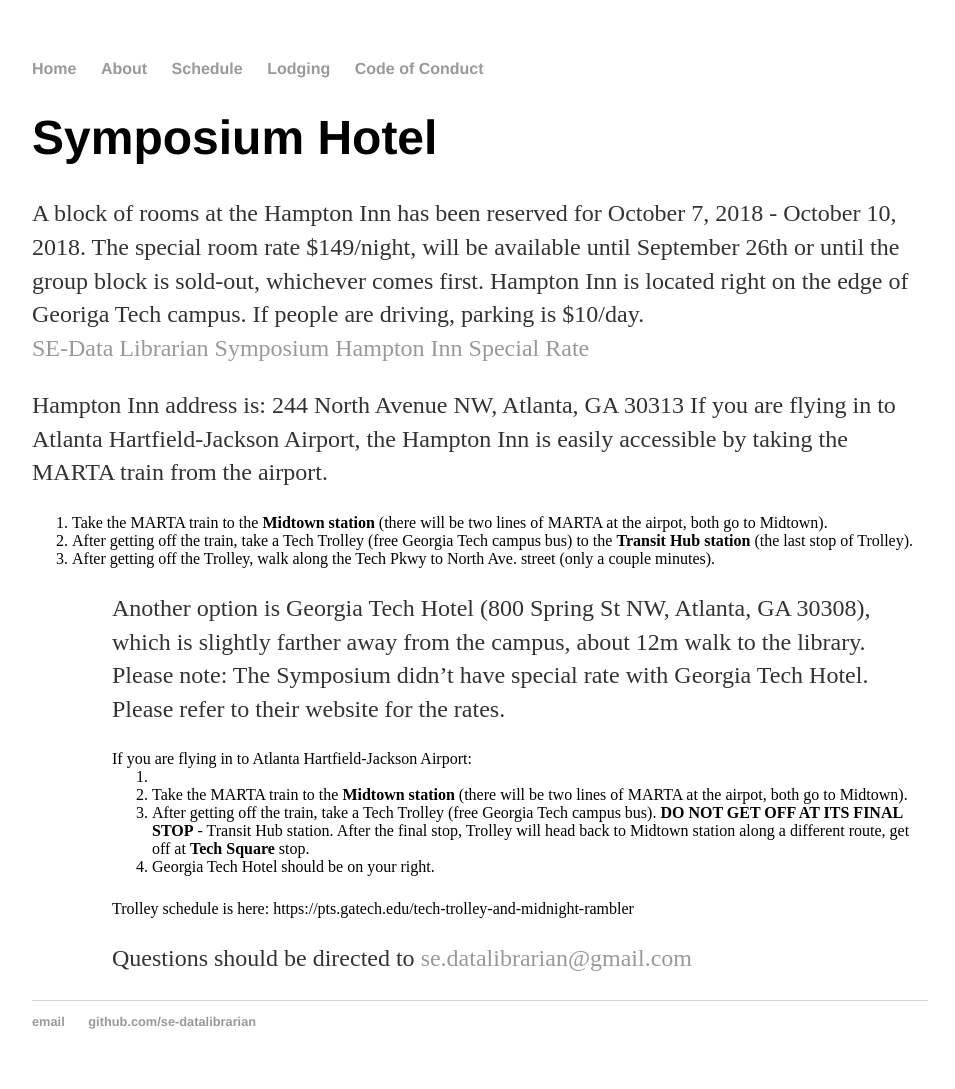
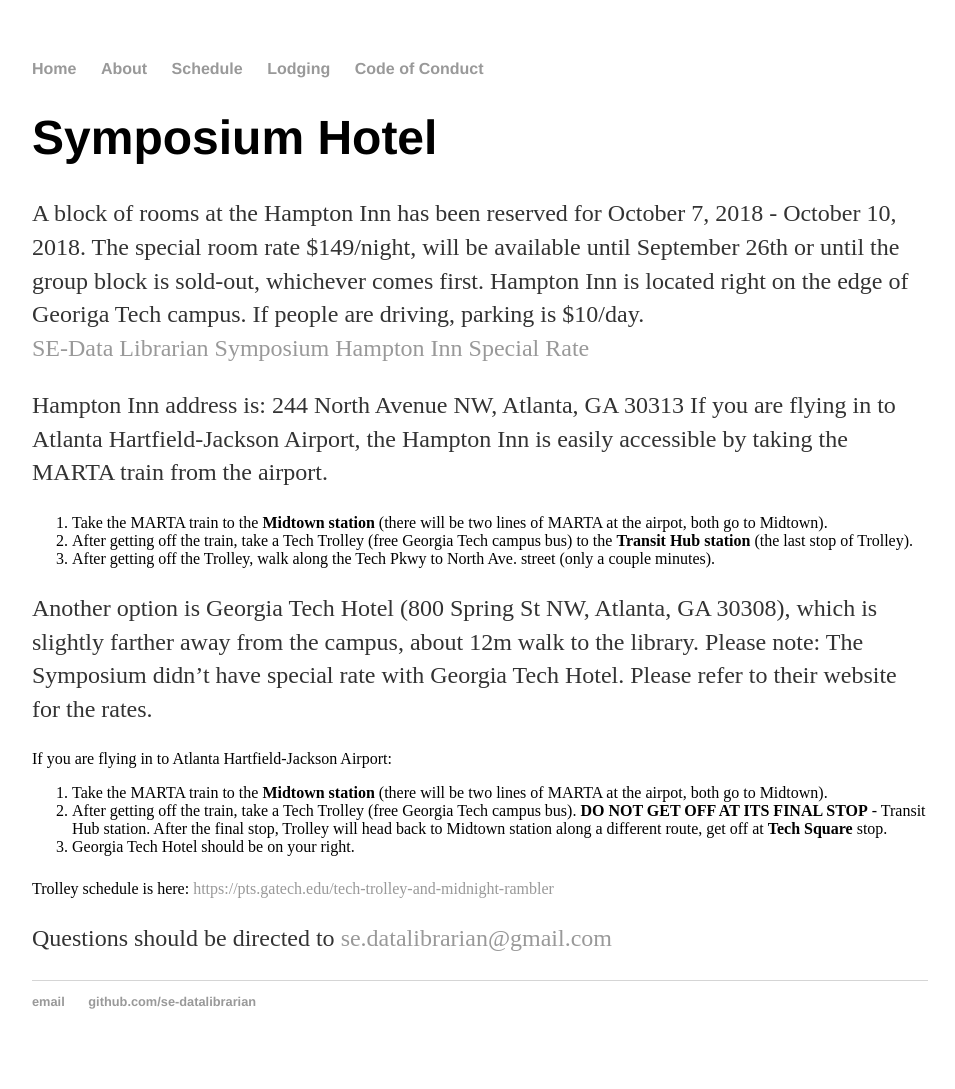
Before and after one commit to se-datalibrarian/test, a Jekyll site: the page built from Lodging/index.html, in a window 1280 px wide. Shown: the whole page, without its empty margins (160-1115 px from the left). Built offline with Jekyll 4.4.1, drawn with Linux system fonts in a browser that asks for light colours.

Commit message:
fixed orded list

```diff
--- a/Lodging/index.html
+++ b/Lodging/index.html
@@ -24,7 +24,7 @@
 After getting off the train, take a Tech Trolley (free Georgia Tech campus bus) to the <strong>Transit Hub station</strong> (the last stop of Trolley). </LI>
 			<LI>
 After getting off the Trolley, walk along the Tech Pkwy to North Ave. street (only a couple minutes). </LI>
-		<OL></p>
+		</OL></p>
 
 	<P>
 		Another option is Georgia Tech Hotel (800 Spring St NW, Atlanta, GA 30308), which is slightly farther away from the campus, about 12m walk to the library. Please note:
@@ -32,7 +32,7 @@
 
 
 If you are flying in to Atlanta Hartfield-Jackson Airport:
-			<OL><LI>
+			<OL>
 <LI>
 		Take the MARTA train to the <strong>Midtown station</strong> (there will be two lines of MARTA at the airpot, both go to Midtown). </LI>
 
@@ -45,7 +45,7 @@
 				</ol>
 				</P>
 
-Trolley schedule is here: https://pts.gatech.edu/tech-trolley-and-midnight-rambler
+Trolley schedule is here: <a href="https://pts.gatech.edu/tech-trolley-and-midnight-rambler" target="_blank">https://pts.gatech.edu/tech-trolley-and-midnight-rambler</A>
 
 
 
```
